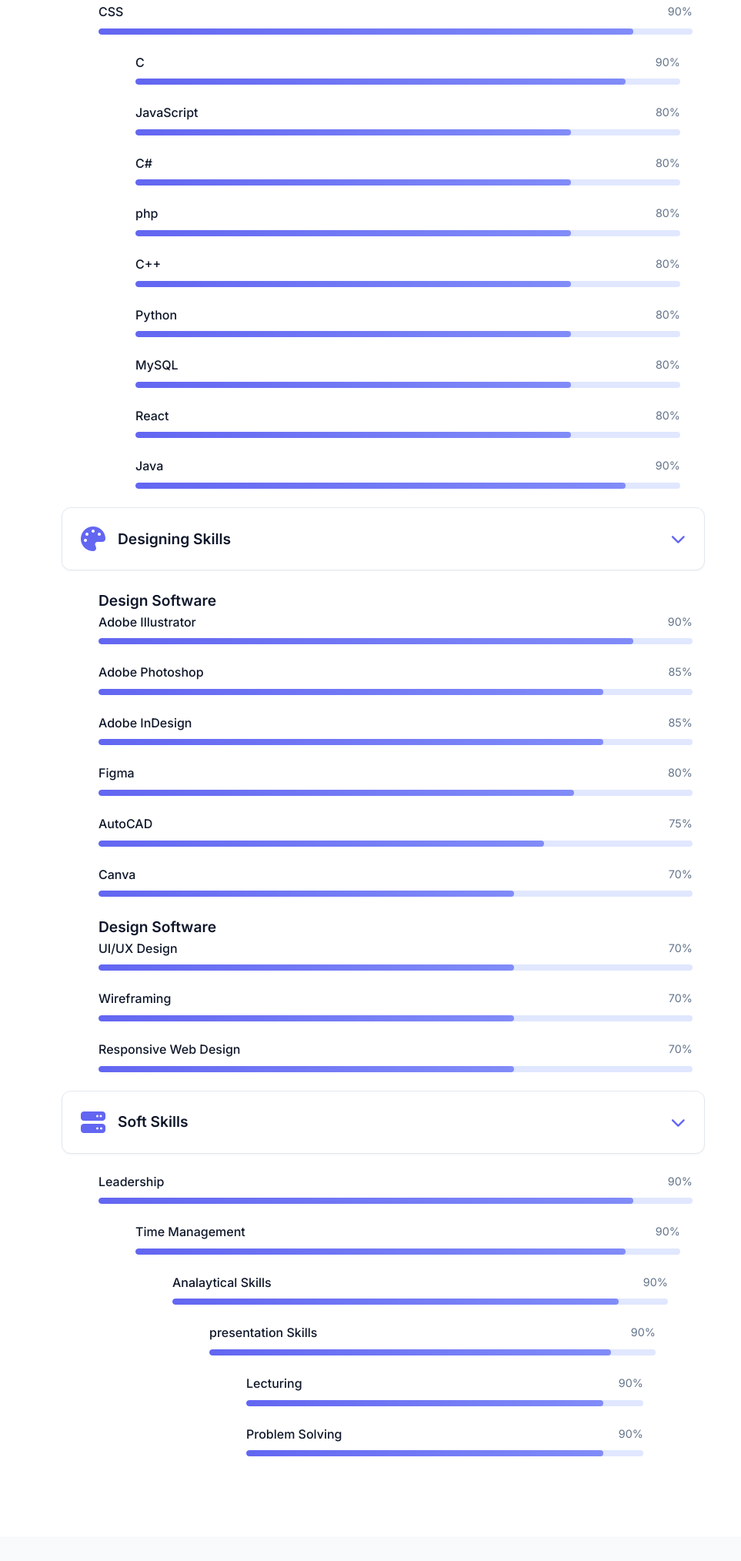
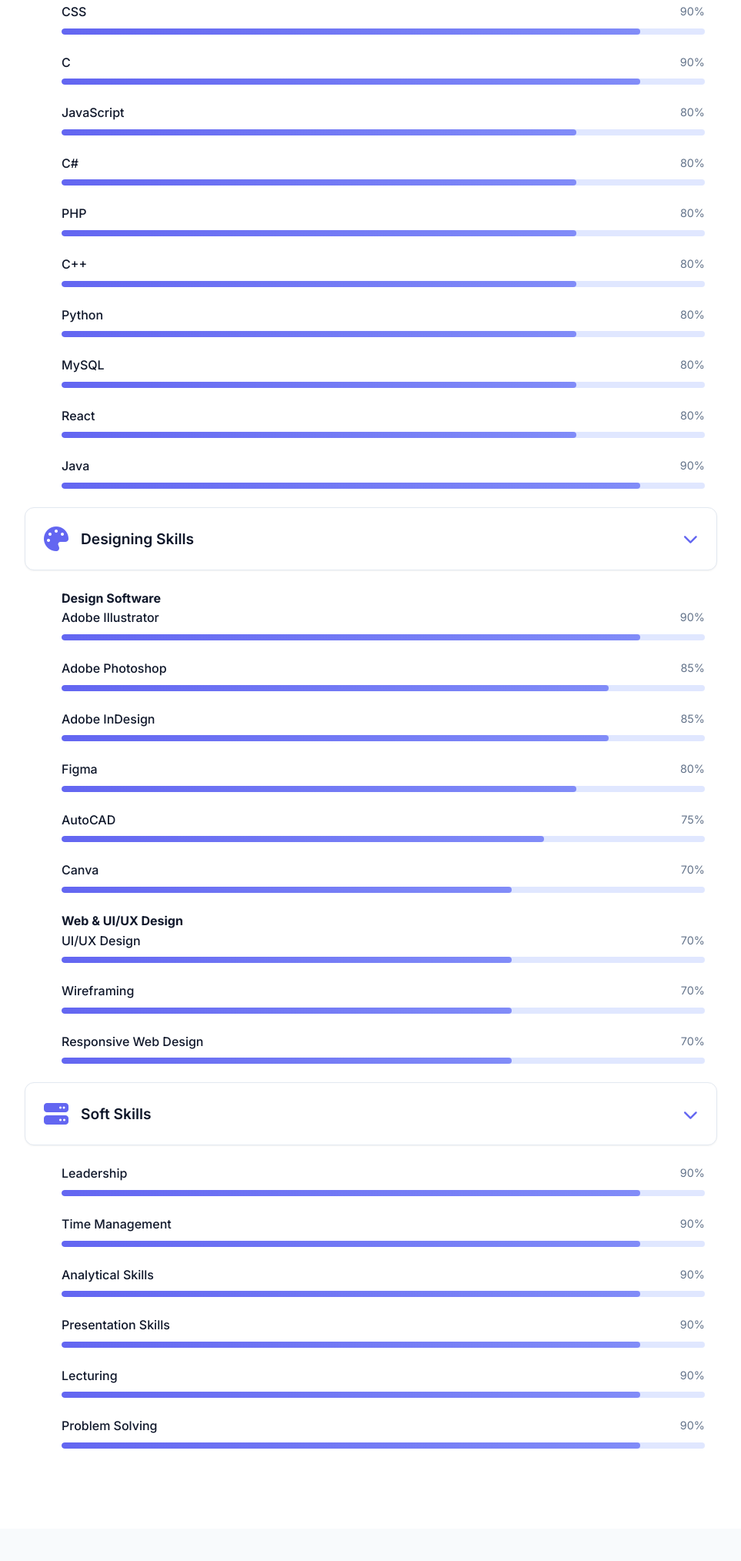
Before and after one commit to asnaaslam1/myportfolio, a plain HTML site: page index.html in a window 1280 px wide. Shown: the part 2512-4540 px from the top of the page at 77% size, without its empty margins (158-1121 px from the left). Drawn offline with Linux system fonts and the light colour scheme.

Commit message:
update index

```diff
--- a/index.html
+++ b/index.html
@@ -72,7 +72,7 @@
         technology and design to make a meaningful
         impact.
       </p>
-      <a href="#" class="btn">Contact Me <i class="fa-regular fa-paper-plane"></i></a>
+      <a href="#contact" class="btn">Contact Me <i class="fa-regular fa-paper-plane"></i></a>
     </section>
 
     <section class="hero-img">
@@ -172,46 +172,44 @@
 
   <div class="skills__container">
 
-      <!-- Technical Skills -->
+    <!-- ================= TECHNICAL SKILLS ================= -->
     <div class="skills_content skills_open">
       <div class="skills__header" onclick="toggleSkills(this)">
         <i class="fa-solid fa-code skills__icon"></i>
-          <div>
         <h3 class="skills__title">Technical Skills</h3>
-          </div>
         <i class="fa-solid fa-chevron-down skills__arrow"></i>
       </div>
 
       <div class="skills__list">
+
+        <!-- Skill Item -->
         <div class="skills__data">
           <div class="skills__titles">
             <h3 class="skills__name">HTML</h3>
             <span class="skills__number">90%</span>
           </div>
           <div class="skills__bar">
-              <span class="skills__percentage" style="width: 90%"></span>
+            <span class="skills__percentage" style="width:90%"></span>
           </div>
         </div>
 
-      <div class="skills__list">
         <div class="skills__data">
           <div class="skills__titles">
             <h3 class="skills__name">CSS</h3>
             <span class="skills__number">90%</span>
           </div>
           <div class="skills__bar">
-              <span class="skills__percentage" style="width: 90%"></span>
+            <span class="skills__percentage" style="width:90%"></span>
           </div>
         </div>
 
-      <div class="skills__list">
         <div class="skills__data">
           <div class="skills__titles">
             <h3 class="skills__name">C</h3>
             <span class="skills__number">90%</span>
           </div>
           <div class="skills__bar">
-              <span class="skills__percentage" style="width: 90%"></span>
+            <span class="skills__percentage" style="width:90%"></span>
           </div>
         </div>
 
@@ -221,7 +219,7 @@
             <span class="skills__number">80%</span>
           </div>
           <div class="skills__bar">
-              <span class="skills__percentage" style="width: 80%"></span>
+            <span class="skills__percentage" style="width:80%"></span>
           </div>
         </div>
 
@@ -231,17 +229,17 @@
             <span class="skills__number">80%</span>
           </div>
           <div class="skills__bar">
-              <span class="skills__percentage" style="width: 80%"></span>
+            <span class="skills__percentage" style="width:80%"></span>
           </div>
         </div>
 
         <div class="skills__data">
           <div class="skills__titles">
-              <h3 class="skills__name">php</h3>
+            <h3 class="skills__name">PHP</h3>
             <span class="skills__number">80%</span>
           </div>
           <div class="skills__bar">
-              <span class="skills__percentage" style="width: 80%"></span>
+            <span class="skills__percentage" style="width:80%"></span>
           </div>
         </div>
 
@@ -251,7 +249,7 @@
             <span class="skills__number">80%</span>
           </div>
           <div class="skills__bar">
-              <span class="skills__percentage" style="width: 80%"></span>
+            <span class="skills__percentage" style="width:80%"></span>
           </div>
         </div>
 
@@ -261,7 +259,7 @@
             <span class="skills__number">80%</span>
           </div>
           <div class="skills__bar">
-              <span class="skills__percentage" style="width: 80%"></span>
+            <span class="skills__percentage" style="width:80%"></span>
           </div>
         </div>
 
@@ -271,7 +269,7 @@
             <span class="skills__number">80%</span>
           </div>
           <div class="skills__bar">
-              <span class="skills__percentage" style="width: 80%"></span>
+            <span class="skills__percentage" style="width:80%"></span>
           </div>
         </div>
 
@@ -281,7 +279,7 @@
             <span class="skills__number">80%</span>
           </div>
           <div class="skills__bar">
-              <span class="skills__percentage" style="width: 80%"></span>
+            <span class="skills__percentage" style="width:80%"></span>
           </div>
         </div>
 
@@ -291,192 +289,177 @@
             <span class="skills__number">90%</span>
           </div>
           <div class="skills__bar">
-              <span class="skills__percentage" style="width: 90%"></span>
-            </div>
-          </div>
+            <span class="skills__percentage" style="width:90%"></span>
           </div>
         </div>
 
-         <!-- Designing Skills -->
+      </div>
+    </div>
+
+    <!-- ================= DESIGNING SKILLS ================= -->
     <div class="skills_content skills_open">
       <div class="skills__header" onclick="toggleSkills(this)">
         <i class="fa-solid fa-palette skills__icon"></i>
-        <div>
-          <h3 class="skills__title">Designing  Skills</h3>
-        </div>
+        <h3 class="skills__title">Designing Skills</h3>
         <i class="fa-solid fa-chevron-down skills__arrow"></i>
       </div>
 
       <div class="skills__list">
-        <h2 class="skills__title">Design Software</h2>
 
-        <!-- Adobe Illustrator -->
+        <h4 class="skills__subtitle">Design Software</h4>
+
         <div class="skills__data">
           <div class="skills__titles">
             <h3 class="skills__name">Adobe Illustrator</h3>
             <span class="skills__number">90%</span>
           </div>
           <div class="skills__bar">
-            <span class="skills__percentage" style="width: 90%"></span>
+            <span class="skills__percentage" style="width:90%"></span>
           </div>
         </div>
 
-        <!-- Adobe Photoshop -->
         <div class="skills__data">
           <div class="skills__titles">
             <h3 class="skills__name">Adobe Photoshop</h3>
             <span class="skills__number">85%</span>
           </div>
           <div class="skills__bar">
-            <span class="skills__percentage" style="width: 85%"></span>
+            <span class="skills__percentage" style="width:85%"></span>
           </div>
         </div>
 
-        <!--Adobe InDesign-->
         <div class="skills__data">
           <div class="skills__titles">
             <h3 class="skills__name">Adobe InDesign</h3>
             <span class="skills__number">85%</span>
           </div>
           <div class="skills__bar">
-            <span class="skills__percentage" style="width: 85%"></span>
+            <span class="skills__percentage" style="width:85%"></span>
           </div>
         </div>
 
-        <!-- Figma -->
         <div class="skills__data">
           <div class="skills__titles">
             <h3 class="skills__name">Figma</h3>
             <span class="skills__number">80%</span>
           </div>
           <div class="skills__bar">
-            <span class="skills__percentage" style="width: 80%"></span>
+            <span class="skills__percentage" style="width:80%"></span>
           </div>
         </div>
 
-        <!-- AutoCAD -->
         <div class="skills__data">
           <div class="skills__titles">
             <h3 class="skills__name">AutoCAD</h3>
             <span class="skills__number">75%</span>
           </div>
           <div class="skills__bar">
-            <span class="skills__percentage" style="width: 75%"></span>
+            <span class="skills__percentage" style="width:75%"></span>
           </div>
         </div>
 
-        <!-- Canva -->
         <div class="skills__data">
           <div class="skills__titles">
             <h3 class="skills__name">Canva</h3>
             <span class="skills__number">70%</span>
           </div>
           <div class="skills__bar">
-            <span class="skills__percentage" style="width: 70%"></span>
+            <span class="skills__percentage" style="width:70%"></span>
           </div>
         </div>
 
-        <h2 class="skills__title">Design Software</h2>
+        <h4 class="skills__subtitle">Web & UI/UX Design</h4>
 
-        <!-- UI/UX Design -->
         <div class="skills__data">
           <div class="skills__titles">
             <h3 class="skills__name">UI/UX Design</h3>
             <span class="skills__number">70%</span>
           </div>
           <div class="skills__bar">
-            <span class="skills__percentage" style="width: 70%"></span>
+            <span class="skills__percentage" style="width:70%"></span>
           </div>
         </div>
 
-        <!-- Wireframing  -->
         <div class="skills__data">
           <div class="skills__titles">
             <h3 class="skills__name">Wireframing</h3>
             <span class="skills__number">70%</span>
           </div>
           <div class="skills__bar">
-            <span class="skills__percentage" style="width: 70%"></span>
+            <span class="skills__percentage" style="width:70%"></span>
           </div>
         </div>
 
-        <!-- Responsive Web Design  -->
         <div class="skills__data">
           <div class="skills__titles">
-            <h3 class="skills__name">Responsive Web Design  </h3>
+            <h3 class="skills__name">Responsive Web Design</h3>
             <span class="skills__number">70%</span>
           </div>
           <div class="skills__bar">
-            <span class="skills__percentage" style="width: 70%"></span>
+            <span class="skills__percentage" style="width:70%"></span>
           </div>
         </div>
 
       </div>
     </div>
 
-
-      <!-- Soft Skills -->
+    <!-- ================= SOFT SKILLS ================= -->
     <div class="skills_content skills_close">
       <div class="skills__header" onclick="toggleSkills(this)">
         <i class="fa-solid fa-server skills__icon"></i>
-          <div>
         <h3 class="skills__title">Soft Skills</h3>
-          </div>
         <i class="fa-solid fa-chevron-down skills__arrow"></i>
       </div>
 
       <div class="skills__list">
+
         <div class="skills__data">
           <div class="skills__titles">
             <h3 class="skills__name">Leadership</h3>
             <span class="skills__number">90%</span>
           </div>
           <div class="skills__bar">
-              <span class="skills__percentage" style="width: 90%"></span>
+            <span class="skills__percentage" style="width:90%"></span>
           </div>
         </div>
 
-        <div class="skills__list">
         <div class="skills__data">
           <div class="skills__titles">
             <h3 class="skills__name">Time Management</h3>
             <span class="skills__number">90%</span>
           </div>
           <div class="skills__bar">
-              <span class="skills__percentage" style="width: 90%"></span>
+            <span class="skills__percentage" style="width:90%"></span>
           </div>
         </div>
 
-        <div class="skills__list">
         <div class="skills__data">
           <div class="skills__titles">
-              <h3 class="skills__name">Analaytical Skills </h3>
+            <h3 class="skills__name">Analytical Skills</h3>
             <span class="skills__number">90%</span>
           </div>
           <div class="skills__bar">
-              <span class="skills__percentage" style="width: 90%"></span>
+            <span class="skills__percentage" style="width:90%"></span>
           </div>
         </div>
 
-        <div class="skills__list">
         <div class="skills__data">
           <div class="skills__titles">
-              <h3 class="skills__name">presentation Skills </h3>
+            <h3 class="skills__name">Presentation Skills</h3>
             <span class="skills__number">90%</span>
           </div>
           <div class="skills__bar">
-              <span class="skills__percentage" style="width: 90%"></span>
+            <span class="skills__percentage" style="width:90%"></span>
           </div>
         </div>
 
-        <div class="skills__list">
         <div class="skills__data">
           <div class="skills__titles">
             <h3 class="skills__name">Lecturing</h3>
             <span class="skills__number">90%</span>
           </div>
           <div class="skills__bar">
-              <span class="skills__percentage" style="width: 90%"></span>
+            <span class="skills__percentage" style="width:90%"></span>
           </div>
         </div>
 
@@ -486,9 +469,10 @@
             <span class="skills__number">90%</span>
           </div>
           <div class="skills__bar">
-              <span class="skills__percentage" style="width: 90%"></span>
+            <span class="skills__percentage" style="width:90%"></span>
           </div>
         </div>
+
       </div>
     </div>
 
@@ -534,11 +518,11 @@
 
         <div class="timeline-item right">
           <div class="dot"></div>
-          <div class="year">2024 – </div>
+          <div class="year">2024 </div>
           <div class="content">
             <h4 class="timeline-title">Diploma of Education, Inforation Technology </h4>
             <p class="issuer">ESOFT Metro Campus </p>
-            <p class="period">2024 – </p>
+            <p class="period">2024  </p>
           </div>
         </div>
 
```
Lines whose indentation alone changed are shown as unchanged.
